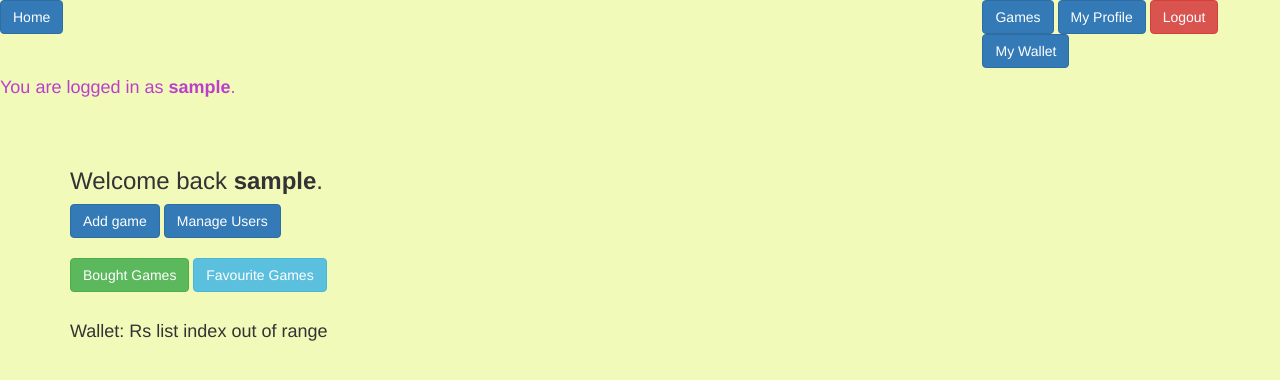
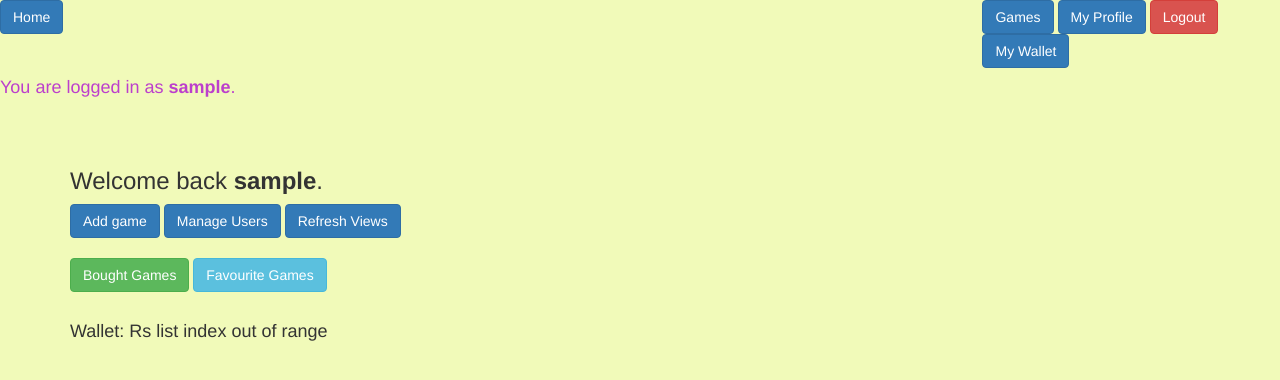
Before and after one commit to gulshan98125/Steam-search-and-recommendations, a Flask app: page /profile in a window 1280 px wide. Shown: the top 380 px of the page. Run offline with Flask 2, Linux system fonts and the light colour scheme; the visitor is signed in with stand-in values (Sample User, id 1); data that the repository does not hold is empty; some libraries are stand-ins or nearby versions.

Commit message:
Admin can not refresh views

```diff
--- a/steam/routes.py
+++ b/steam/routes.py
@@ -13,8 +13,8 @@
 from datetime import datetime
 
 #conn = psycopg2.connect(user = "postgres",password = "montyhanda",host = "127.0.0.1",port = "5432",database = "proj_temp")
-conn = psycopg2.connect(user = "postgres",password = "lhasa",host = "127.0.0.1",port = "5432",database = "steam_project")
-#conn = psycopg2.connect(user = "group_24",password = "456-932-282",host = "10.17.50.126",port = "5432",database = "group_24")
+#conn = psycopg2.connect(user = "postgres",password = "lhasa",host = "127.0.0.1",port = "5432",database = "steam_project")
+conn = psycopg2.connect(user = "group_24",password = "456-932-282",host = "10.17.50.126",port = "5432",database = "group_24")
 cur = conn.cursor()
 
 movie_vec_list = []
@@ -1025,6 +1025,20 @@
 		result.append(D)
 	return result
 
+@app.route('/refresh_views')
+def refresh_views():
+	try:
+		cur.execute('''
+		REFRESH MATERIALIZED VIEW mat_top10_fav;
+		REFRESH MATERIALIZED VIEW mat_top10_bought;
+		''')
+		conn.commit()
+		return 'Views refreshed'
+	except Exception as e:
+		conn.rollback()
+		print("getMoneyOfUser",e)
+		return "unable to fetch money"
+
 @app.route('/advanced_search')
 def advanced_search():
 	return render_template('advanced_search.html',user="DEFAULT")
--- a/steam/templates/profile.html
+++ b/steam/templates/profile.html
@@ -85,7 +85,7 @@
 	        	    </select><br>
 		        	Achievements: <input type="number" id="achievements" name="achievements" placeholder=" Integer"><br>
 		        	Price: <input type="number" id="price" name="price" placeholder=" in INR"><br>
-		        	<button onclick="addGameRequest()"> Add game </button>
+					<button onclick="addGameRequest()"> Add game </button>
 		        </div>
 		    </div>
 		</div>
@@ -132,7 +132,9 @@
 
     {% if 'admin' in session %}
         <button type="button" class="btn btn-primary" onclick="open_addGamePopup()">Add game</button>
-        <a href="/manageUser" class="btn btn-primary"> Manage Users </a><br><br>
+		<a href="/manageUser" class="btn btn-primary"> Manage Users </a>
+		<button class="btn btn-primary" onclick="refresh_views()"> Refresh Views </button>
+		<br><br>
     {% endif %}
     <a href="/game_lib" class="btn btn-success">Bought Games</a>
     <a href="/get_fav" class="btn btn-info">Favourite Games</a>
@@ -153,6 +155,11 @@
     $.get( "/get_money", function( data ) {
                 $("#wallet_text").html("Wallet: Rs " + data)
 			});
+	function refresh_views(){
+		$.get( "/refresh_views", function( data ) {
+                alert(data)
+			});
+	}
 </script>
 
 {% endblock %}
```
